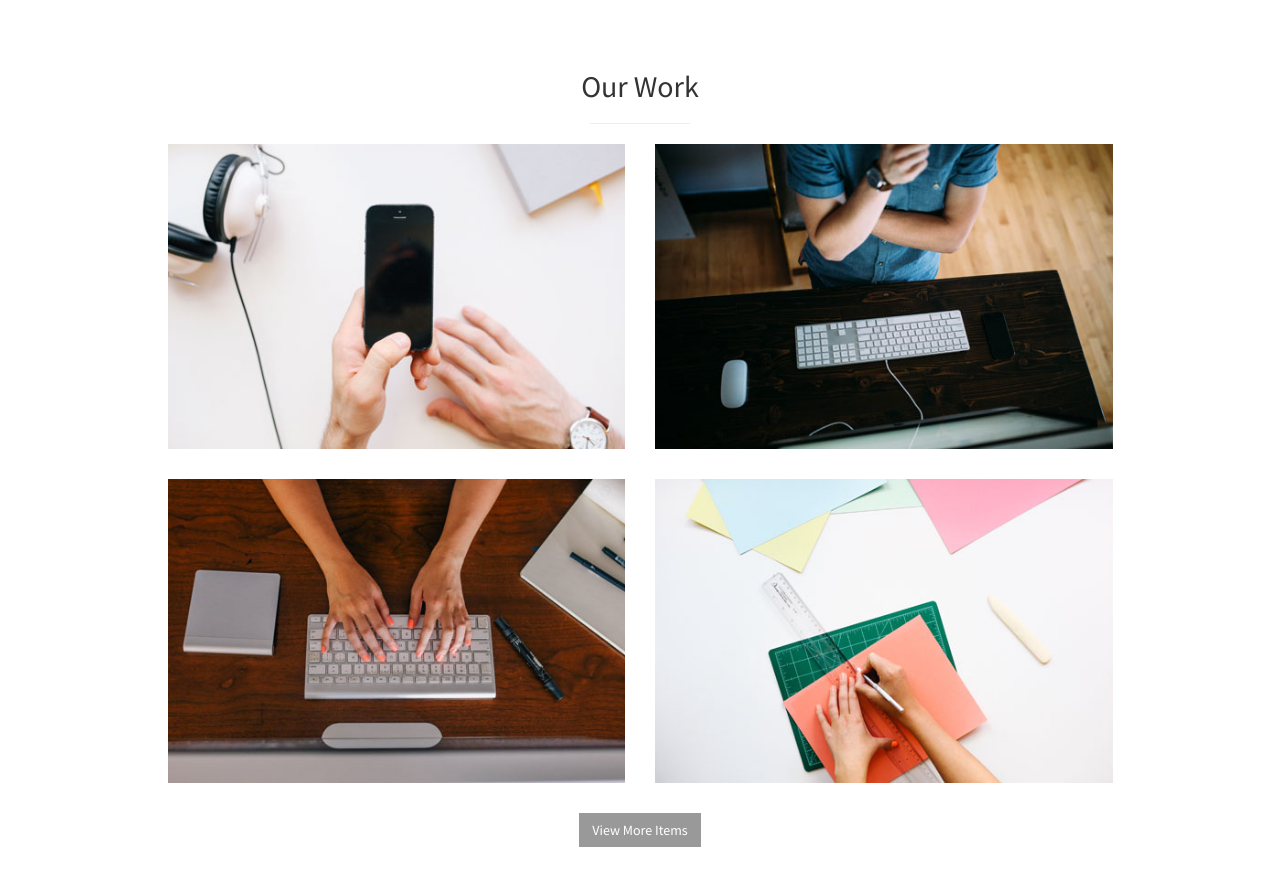
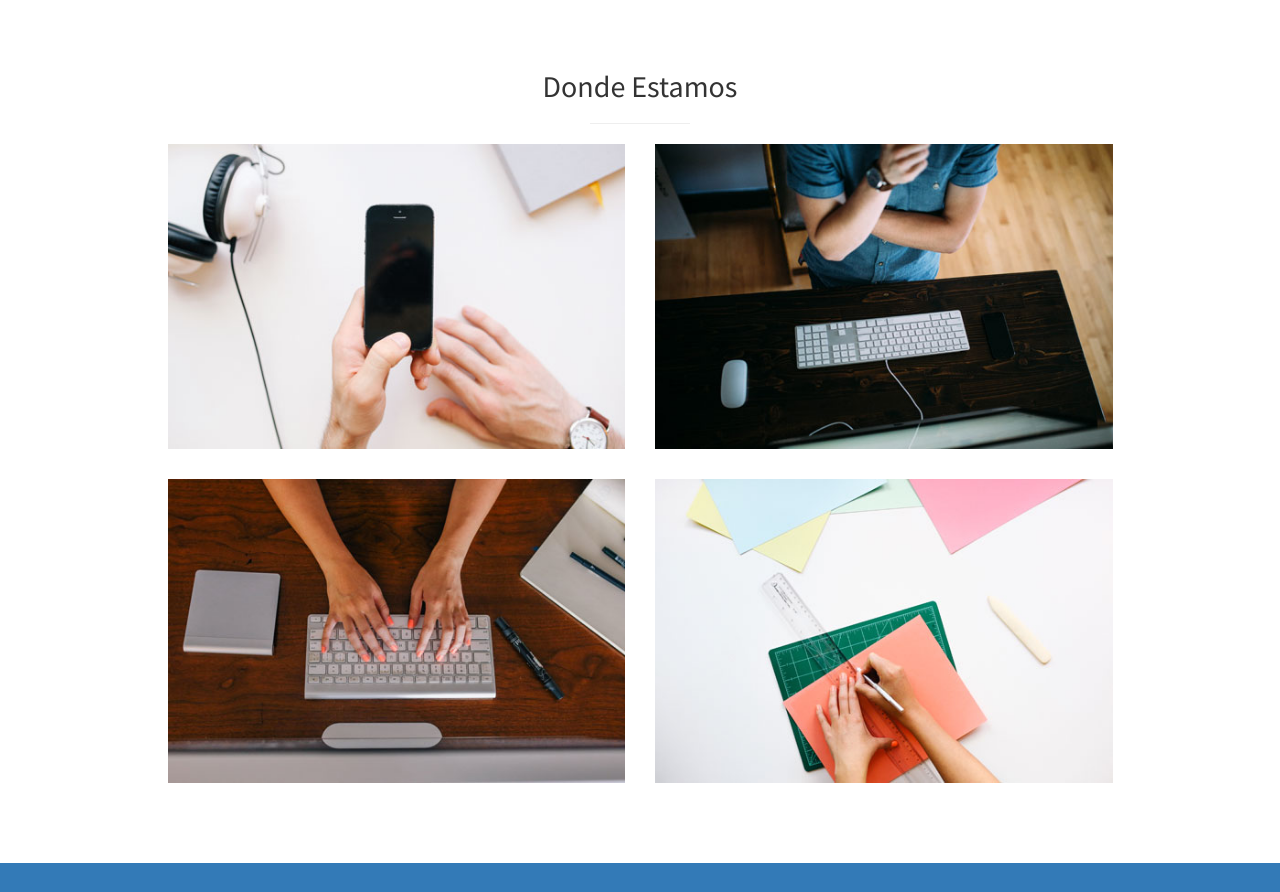
Before and after one commit to maedca/cohoriente2, a plain HTML site: page index.html in a window 1280 px wide. Shown: the part 800-1692 px from the top of the page. Drawn offline with Linux system fonts and the light colour scheme.

Commit message:
cambios miscelaneos

```diff
--- a/index.html
+++ b/index.html
@@ -76,7 +76,7 @@
         <div class="container">
             <div class="row">
                 <div class="col-lg-10 col-lg-offset-1 text-center">
-                    <h2>Our Work</h2>
+                    <h2>Donde Estamos</h2>
                     <hr class="small">
                     <div class="row">
                         <div class="col-md-6">
@@ -109,7 +109,7 @@
                         </div>
                     </div>
                     <!-- /.row (nested) -->
-                    <a href="#" class="btn btn-dark">View More Items</a>
+                    <!--<a href="#" class="btn btn-dark">View More Items</a>-->
                 </div>
                 <!-- /.col-lg-10 -->
             </div>
```
